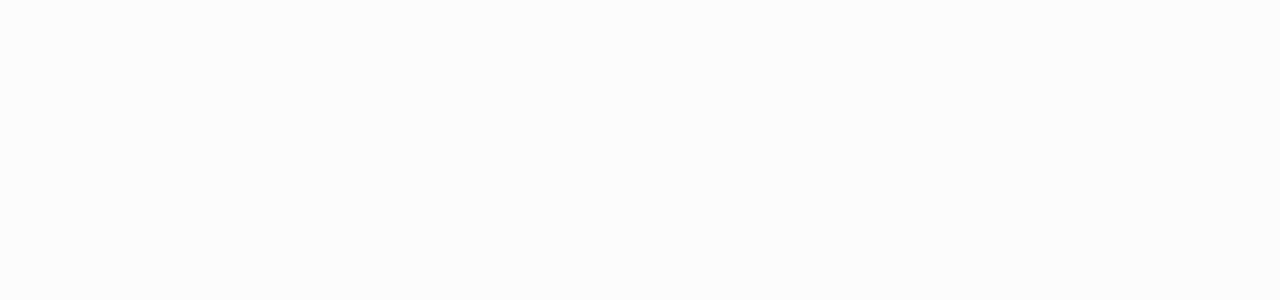
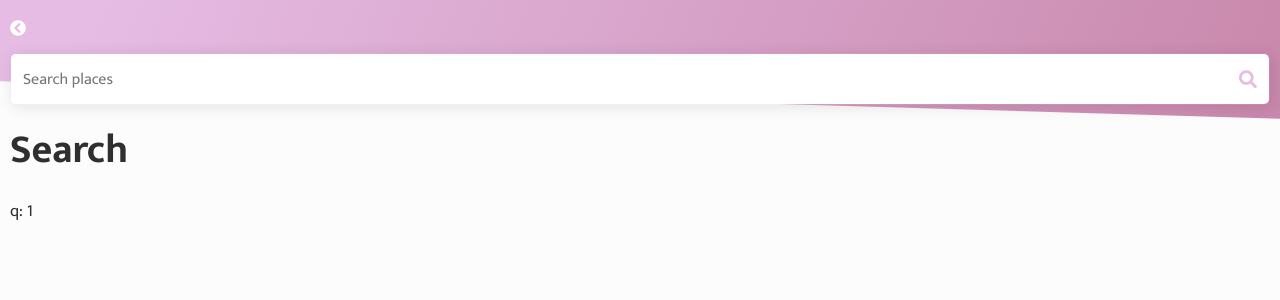
Before and after one commit to goa-codebet/flockerrty, a React (Create React App) app: page /search/1 in a window 1280 px wide. Shown: the top 300 px of the page. Built offline with nearby package versions, Linux system fonts and the light colour scheme.

Commit message:
Added search

```diff
--- a/src/components/header/index.js
+++ b/src/components/header/index.js
@@ -1,15 +1,31 @@
 import React from 'react';
+import cn from 'classnames';
 
 import './style.scss';
 import Search from '../search';
+import { useHistory, useParams } from 'react-router';
 
 const Header = () => {
+  const history = useHistory();
+  const { q } = useParams();
+
   return (
     <div className="Header">
       <div className="Header__container container">
-        <p className="Header__container__tagline">
-          Let's fight the virus by reducing crowding in our society
-        </p>
+        <div className="Header__text">
+          <i
+            className={cn('Header__text__back fas fa-chevron-circle-left', {
+              'Header__text__back--hide': !q,
+            })}
+            onClick={() => history.goBack()}
+          />
+          <p
+            className={cn('Header__text__tagline', {
+              'Header__text__tagline--hide': q,
+            })}>
+            Let's fight the virus by reducing crowding in our society
+          </p>
+        </div>
         <Search />
       </div>
     </div>
--- a/src/components/header/style.scss
+++ b/src/components/header/style.scss
@@ -26,12 +26,26 @@
   &__container {
     width: 100%;
     z-index: 10;
+  }
+
+  &__text {
+    padding: 20px 0 15px 0;
 
     &__tagline {
       color: #fff;
-      padding: 0.8rem 0;
       font-size: 12px;
       text-align: center;
     }
+
+    &__back {
+      color: #fff;
+    }
+
+    &__back,
+    &__tagline {
+      &--hide {
+        display: none;
+      }
+    }
   }
 }
--- a/src/components/search/index.js
+++ b/src/components/search/index.js
@@ -1,44 +1,37 @@
 import React, { useState } from 'react';
-import cn from 'classnames';
 
 import './style.scss';
-import { Link } from 'react-router-dom';
+import { useHistory } from 'react-router-dom';
 
 const Search = () => {
   const [searchInput, setSearchInput] = useState('');
-  const [searchResult, setSearchResult] = useState([]);
+  const history = useHistory();
+
+  const handleOnChange = e => {
+    const value = e.target.value;
+    setSearchInput(value);
+  };
 
   const handleSearch = e => {
-    const value = e.target.value;
-    setSearchInput(value);
-
-    if (value === '') return setSearchResult([]);
-    setSearchResult([value, value, value]);
+    if (e.key !== 'Enter') return;
+    doSearch();
   };
 
+  const doSearch = () =>
+    searchInput !== '' ? history.push(`/search/${searchInput}`) : null;
+
   return (
-    <div
-      className={cn('Search shadow', {
-        'Search--hasresult': searchResult.length > 0,
-      })}>
+    <div className="Search shadow">
       <div className="Search__form">
         <input
           type="text"
           className="Search__form__input"
           placeholder="Search places"
-          onChange={handleSearch}
+          onChange={handleOnChange}
+          onKeyDown={handleSearch}
           value={searchInput}
         />
-        <span className="fas fa-search Search__form__icon" />
-      </div>
-      <div className="Search__result shadow">
-        <ul>
-          {searchResult.map((r, i) => (
-            <li className="Search__result__item" key={`result-${i}`}>
-              <Link to="/place/">{r}</Link>
-            </li>
-          ))}
-        </ul>
+        <span className="fas fa-search Search__form__icon" onClick={doSearch} />
       </div>
     </div>
   );
--- a/src/components/search/style.scss
+++ b/src/components/search/style.scss
@@ -10,11 +10,6 @@
   width: 100%;
   border-radius: $border-radius;
   border: 1px solid $border-color;
-
-  &--hasresult {
-    border-bottom-left-radius: 0;
-    border-bottom-right-radius: 0;
-  }
 
   &__form {
     display: flex;
@@ -49,45 +44,4 @@
       color: $primary-pink;
     }
   }
-
-  &__result {
-    position: absolute;
-    display: none;
-    bottom: 0;
-    left: 0px;
-    width: calc(100% + 2px);
-    margin: 0;
-    padding: 0px $padding-x 5px;
-    transform: translate(-1px, 100%);
-    background-color: #fff;
-    border: 1px solid $border-color;
-    border-top: 1px solid $border-color;
-    border-bottom-left-radius: 3px;
-    border-bottom-right-radius: 3px;
-
-    .Search--hasresult & {
-      display: block;
-    }
-
-    > ul {
-      margin: 0 0;
-      padding: 5px 0 0 0;
-    }
-
-    &__item {
-      margin: 0;
-      list-style-type: none;
-      padding: 10px 0;
-      border-bottom: 1px solid $border-color;
-
-      a {
-        color: $primary-text;
-        text-decoration: none;
-      }
-
-      &:last-child {
-        border-bottom: none;
-      }
-    }
-  }
 }
--- /dev/null
+++ b/src/pages/search.js
@@ -0,0 +1,18 @@
+import React from 'react';
+import Header from '../components/header';
+import { useParams } from 'react-router';
+
+const SearchPage = () => {
+  const { q } = useParams();
+  return (
+    <div>
+      <Header />
+      <div className="container">
+        <h1>Search</h1>
+        <p>q: {q}</p>
+      </div>
+    </div>
+  );
+};
+
+export default SearchPage;
```
Also changed, not shown: src/configs/routes.js (+6 -1 lines).
